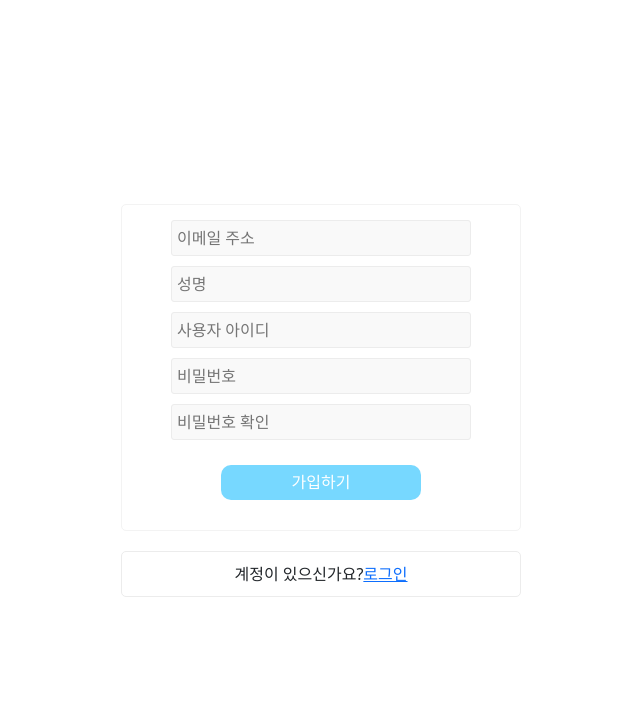
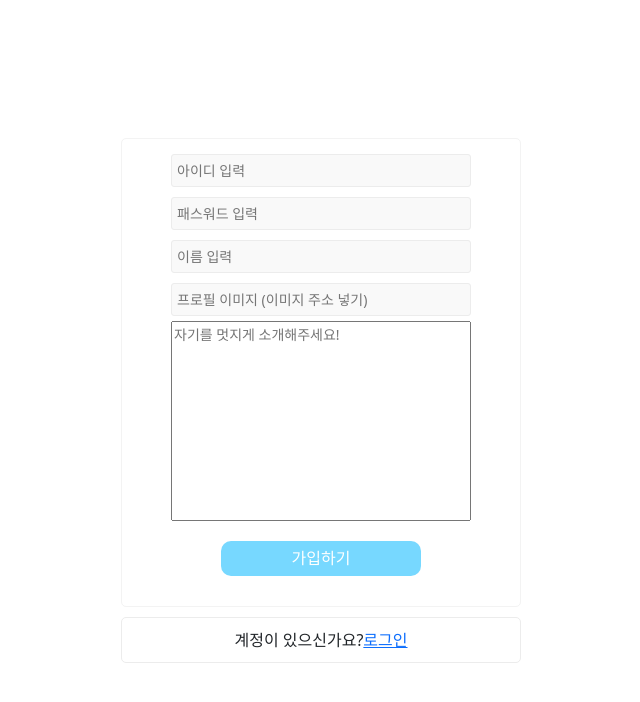
Before and after one commit to cemzzz/react_sample3, a React (Create React App) app: page /SignUp in a window 1280 px wide. Shown: the top 702 px of the page, without its empty margins (319-959 px from the left). Built offline with nearby package versions, Linux system fonts and the light colour scheme.

Commit message:
24.04.11 16:26 회원가입 기능 추가

```diff
--- a/src/components/Menu.js
+++ b/src/components/Menu.js
@@ -40,7 +40,7 @@ function Menu(props){
                 </div>
 
                 <span className="like">
-                    <strong>좋아요 {props.likeCnt}개</strong>
+                    <strong>좋아요 2개</strong>
                 </span>
 
                 <div className="boardComment">
--- a/src/pages/Home.js
+++ b/src/pages/Home.js
@@ -20,15 +20,17 @@ function Home(){
     const iconList = [
         {like: <FaRegHeart />, cmt : <FaRegComment />, dm: <HiOutlinePaperAirplane />}
     ];
-    const like = [
-        {likeCnt: 56},
-        {likeCnt: 70},
-        {likeCnt: 180},
-        {likeCnt: 15},
-        {likeCnt: 15},
-        {likeCnt: 33},
-        {likeCnt: 12},
-    ]
+    // const like = [
+    //     {likeCnt: 56},
+    //     {likeCnt: 70},
+    //     {likeCnt: 180},
+    //     {likeCnt: 15},
+    //     {likeCnt: 15},
+    //     {likeCnt: 33},
+    //     {likeCnt: 12},
+    //     {likeCnt: 52},
+    // ]
+
     const recommendations = [
         {id: 1, userName: "브록레스너", profileImg: "https://i.namu.wiki/i/xl7WXBmp2VQ7mQRz53DlZ_7S1O4CEA_6RERhydKMTPYsdK9oXAcvqhtijh_rHQNw1fYt7skGA4vnMOJNg40jQA.webp"},
         {id: 2, userName: "강호동", profileImg: "https://upload.wikimedia.org/wikipedia/commons/thumb/8/83/20231002_Jang_Won-young_%28%EC%9E%A5%EC%9B%90%EC%98%81%29.jpg/800px-20231002_Jang_Won-young_%28%EC%9E%A5%EC%9B%90%EC%98%81%29.jpg"},
@@ -66,7 +68,7 @@ function Home(){
                             content={item.content}
                             cDate={item.cDateTime}
                             icons={iconList[0]}
-                            likeCnt={like[index].likeCnt}
+                            // likeCnt={like[index].likeCnt}
                         />
                     </div>
                 ))}
--- a/src/pages/Login.css
+++ b/src/pages/Login.css
@@ -33,7 +33,14 @@ body, html {
     border: 1px solid #ececec;
     border-radius: 3px;
     padding: 5px;
+    font-size: 14px;
+}
 
+.inputContainer textarea{
+    width: 300px;
+    height: 200px;
+    resize: none;
+    font-size: 14px;
 }
 
 .loginBtn {
--- a/src/pages/SignUp.js
+++ b/src/pages/SignUp.js
@@ -1,31 +1,72 @@
 import './Login.css';
+import React, { useState } from 'react';
 import { Link } from "react-router-dom";
+import { useNavigate  } from 'react-router-dom';
 
 function SingUp(){
+    const navigate = useNavigate ();
+    const [formData, setFormData] = useState({
+        userId: '',
+        userPwd: '',
+        userName: '',
+        profile: '',
+        profileImage: ''
+    });
+    const [userIdCheckResult, setUserIdCheckResult] = useState('');
+
+    const handleChange = async (e) => {
+        const { name, value } = e.target;
+        setFormData({ ...formData, [name]: value });
+
+        if (name === 'userId' && value.trim() !== '') { // 빈 값 체크 추가
+            try {
+                const response = await fetch(`http://localhost:4000/snsUserIdCheck.dox?userId=${value}`);
+                const jsonData = await response.json();
+                setUserIdCheckResult({ message: jsonData.result, color: jsonData.result.includes("중복") ? 'red' : 'blue' });
+            } catch (error) {
+                console.error("Error:", error);
+            }
+        } else { // 빈 값이면 중복 결과 표시 지우기
+            setUserIdCheckResult({ message: '', color: '' });
+        }
+    };
+
+    const handleSubmit = async (e) => {
+        e.preventDefault();
+        try {
+            const response = await fetch('http://localhost:4000/snsUserJoin.dox', {
+                method: 'POST',
+                headers: {
+                    'Content-Type': 'application/json'
+                },
+                body: JSON.stringify(formData)
+            });
+            const jsonData = await response.json();
+            alert(jsonData.result);
+            navigate('/Login');
+        } catch (error) {
+            console.error("Error:", error);
+        }
+    };
 
     return(
         <div className="loginContainer">
+            <form onSubmit={handleSubmit}>
                 <div className="inputContainer">
                     <div>
                         <h4 className="nanumPen">DiaryLog</h4>
                     </div>
+
+                    <input type="text" id="userId" name="userId" value={formData.userId} onChange={handleChange} required placeholder='아이디 입력' />
+                    <div style={{ color: userIdCheckResult.color, fontWeight: 'bold' }}>{userIdCheckResult.message}</div>
+
+                    <input type="password" id="userPwd" name="userPwd" value={formData.userPwd} onChange={handleChange} required placeholder='패스워드 입력' />
+                    <input type="text" id="userName" name="userName" value={formData.userName} onChange={handleChange} placeholder='이름 입력' />
+                    <input type="text" id="profileImage" name="profileImage" value={formData.profileImage} onChange={handleChange} placeholder='프로필 이미지 (이미지 주소 넣기)' />
+                    <textarea id="profile" name="profile" value={formData.profile} onChange={handleChange} placeholder='자기를 멋지게 소개해주세요!' />
+
                     <div>
-                    <input type="text" placeholder="이메일 주소"></input>
-                </div>
-                <div>
-                    <input type="text" placeholder="성명"></input>
-                </div>
-                <div>
-                    <input type="text" placeholder="사용자 아이디"></input>
-                </div>
-                <div>
-                    <input type="password" placeholder="비밀번호"></input>
-                </div>
-                <div>
-                    <input type="password" placeholder="비밀번호 확인"></input>
-                </div>
-                <div>
-                    <button className="loginBtn">가입하기</button>
+                        <button className="loginBtn" type="submit" >가입하기</button>
                     </div>
                 </div>
                 <div className="signContainer">
@@ -34,6 +75,7 @@ function SingUp(){
                         <Link to="/Login">로그인</Link>
                     </div>
                 </div>
+            </form>
         </div>
     )
 }
```
Lines whose indentation alone changed are shown as unchanged.
